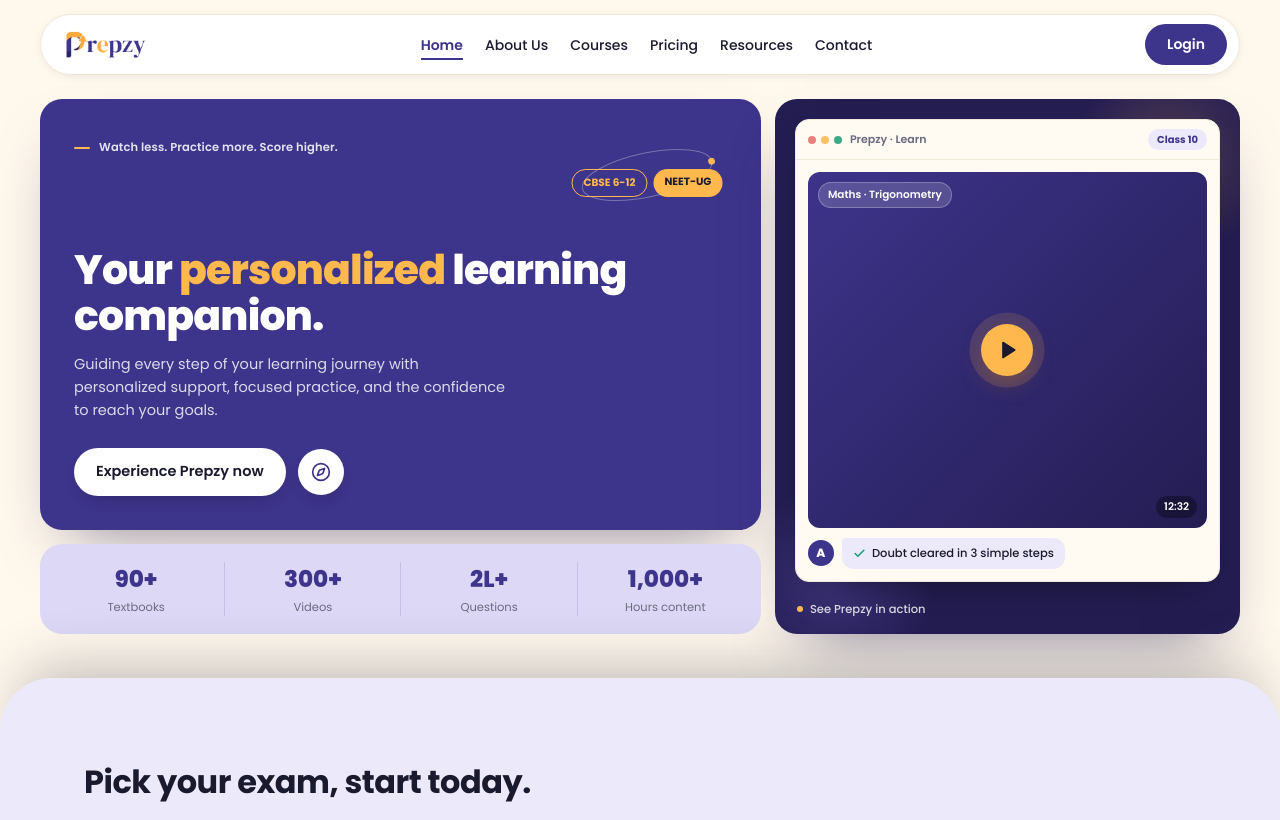
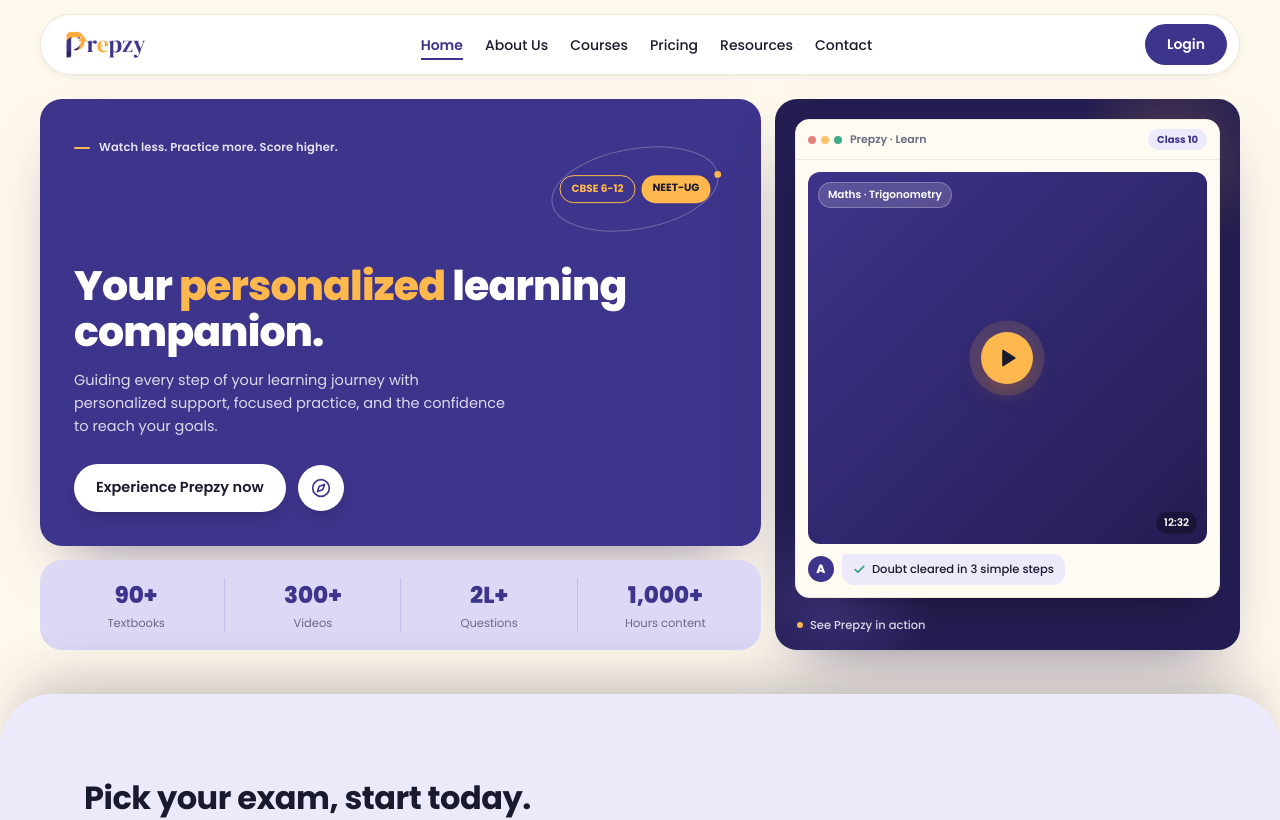
Before and after one commit to djp876/Prepzy, a Next.js app: page / in a window 1280 px wide. Shown: the top 820 px of the page. Built offline with nearby package versions, Linux system fonts and the light colour scheme.

Commit message:
Refine hero orbit: ring now cleanly encloses exam pills

```diff
--- a/src/app/components/HeroV1.tsx
+++ b/src/app/components/HeroV1.tsx
@@ -64,14 +64,14 @@
    exam-coverage pills beneath. Scales as we add exams later. */
 function Solar({ reduce }: { reduce: boolean }) {
   return (
-    <div style={{ position: "relative", width: 160, height: 96, flex: "none" }}>
-      <svg viewBox="0 0 160 96" style={{ position: "absolute", inset: 0 }} aria-hidden>
+    <div style={{ position: "relative", width: 184, height: 112, flex: "none" }}>
+      <svg viewBox="0 0 184 112" style={{ position: "absolute", inset: 0 }} aria-hidden>
         <defs>
-          <path id="pzHeroOrbit" d="M14,42 a66,22 0 1,0 132,0 a66,22 0 1,0 -132,0" fill="none" />
+          <path id="pzHeroOrbit" d="M8,56 a84,40 0 1,0 168,0 a84,40 0 1,0 -168,0" fill="none" />
         </defs>
-        <g transform="rotate(-12 80 42)">
-          <ellipse cx="80" cy="42" rx="66" ry="22" fill="none" stroke="rgba(255,255,255,0.3)" strokeWidth="1" />
-          <circle r="3.4" fill={AMBER} cx="146" cy="42">
+        <g transform="rotate(-10 92 56)">
+          <ellipse cx="92" cy="56" rx="84" ry="40" fill="none" stroke="rgba(255,255,255,0.26)" strokeWidth="1" />
+          <circle r="3.4" fill={AMBER} cx="176" cy="56">
             {!reduce && (
               <animateMotion dur="16s" repeatCount="indefinite">
                 <mpath href="#pzHeroOrbit" />
@@ -80,7 +80,7 @@
           </circle>
         </g>
       </svg>
-      <div style={{ position: "absolute", top: 36, left: "50%", transform: "translateX(-50%)", display: "flex", gap: 6, zIndex: 2 }}>
+      <div style={{ position: "absolute", top: "50%", left: "50%", transform: "translate(-50%, -50%)", display: "flex", gap: 6, zIndex: 2 }}>
         <span style={{ borderRadius: "var(--pz-radius-pill)", padding: "5px 11px", fontSize: 10.5, fontWeight: 700, whiteSpace: "nowrap", border: `1.5px solid ${AMBER}`, color: AMBER }}>
           CBSE 6-12
         </span>
```
